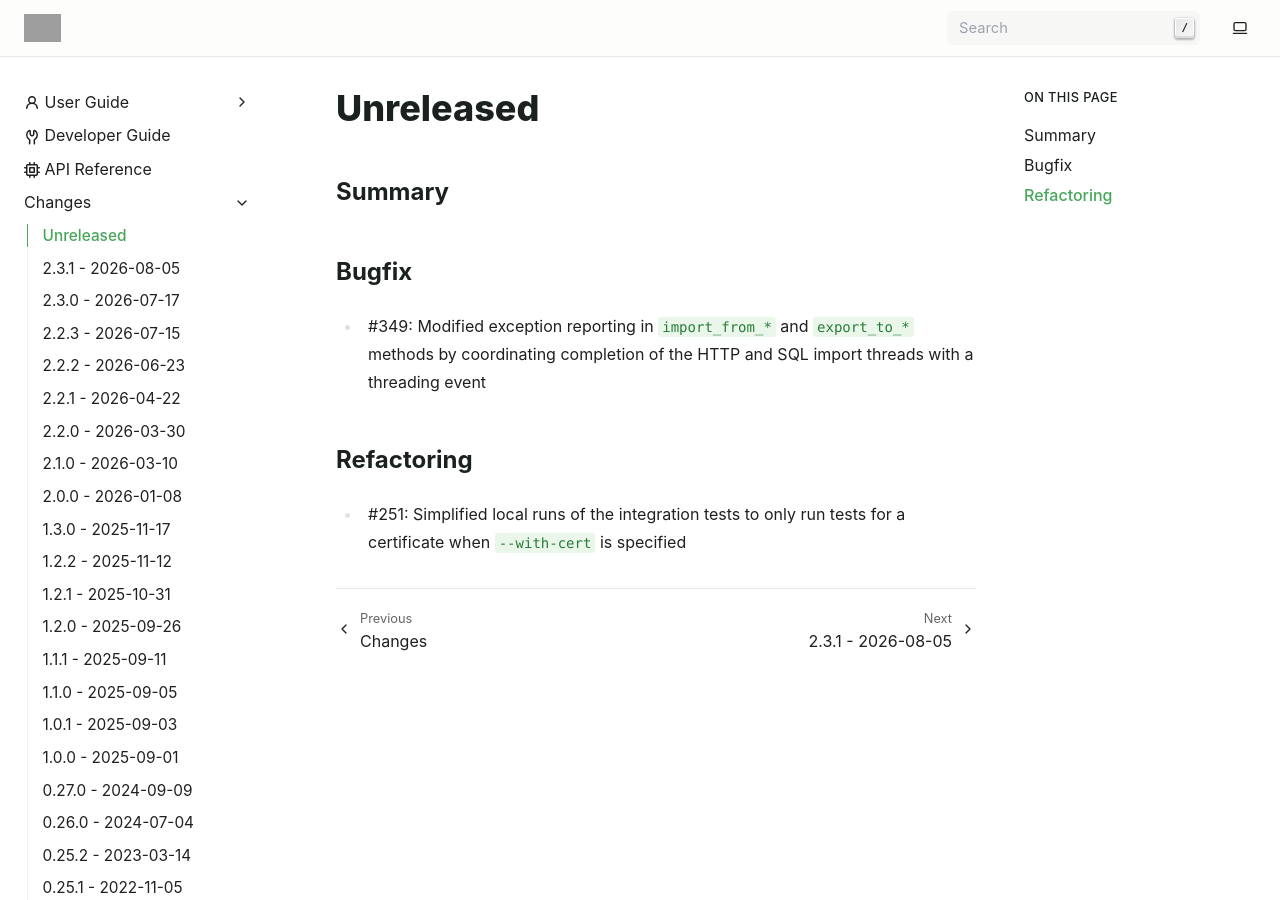
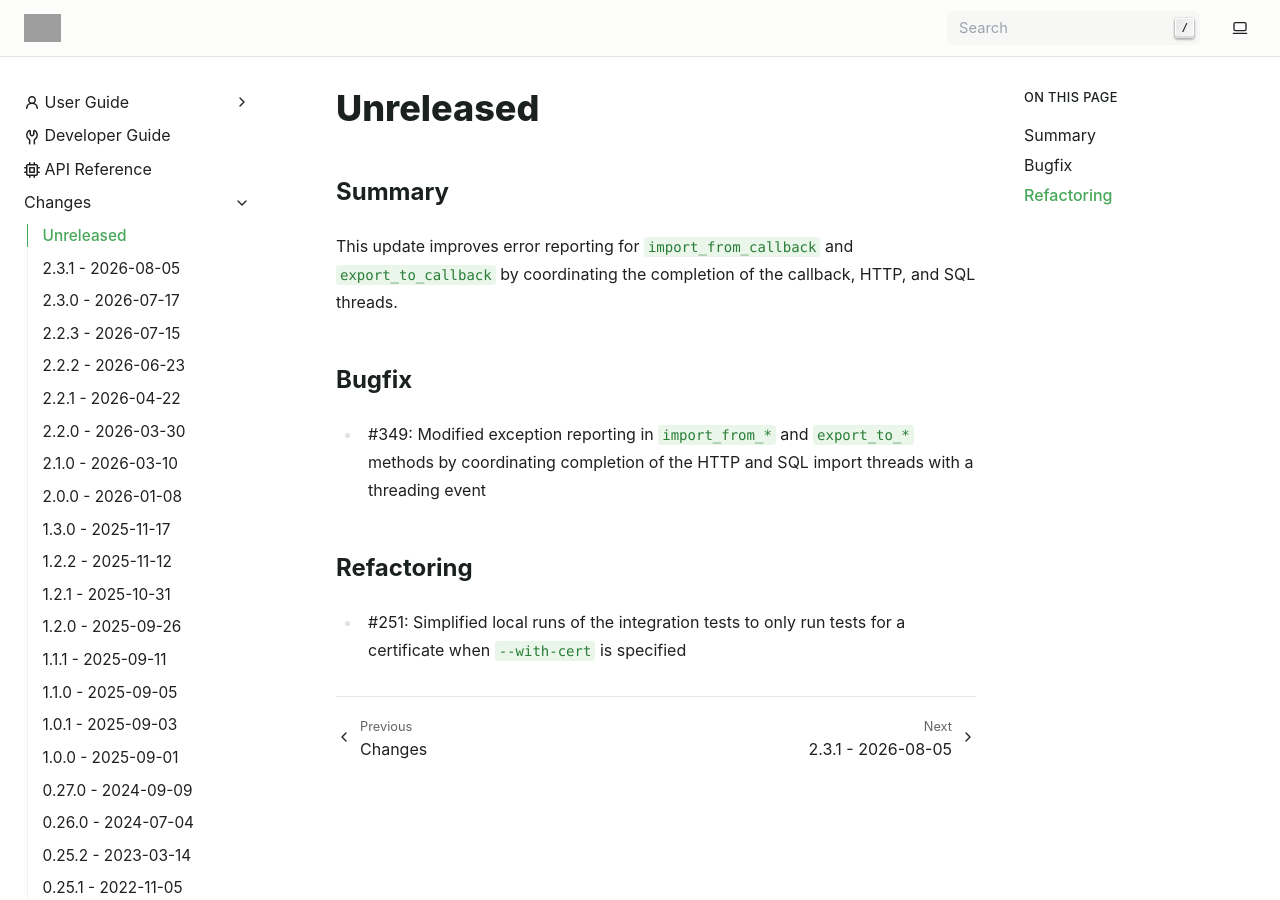
Before and after one commit to exasol/pyexasol, a Sphinx documentation site: the page built from doc/changes/unreleased.md, in a window 1280 px wide and 900 px high. Built offline with Sphinx 7.4.7, drawn with Linux system fonts in a browser that asks for light colours; grey boxes are pictures that could not be loaded.

Commit message:
Add to summary

```diff
--- a/doc/changes/unreleased.md
+++ b/doc/changes/unreleased.md
@@ -1,6 +1,10 @@
 # Unreleased
 
 ## Summary
+
+This update improves error reporting for ``import_from_callback`` and
+``export_to_callback`` by coordinating the completion of the callback, HTTP, and SQL
+threads.
 
 ## Bugfix
 
```
